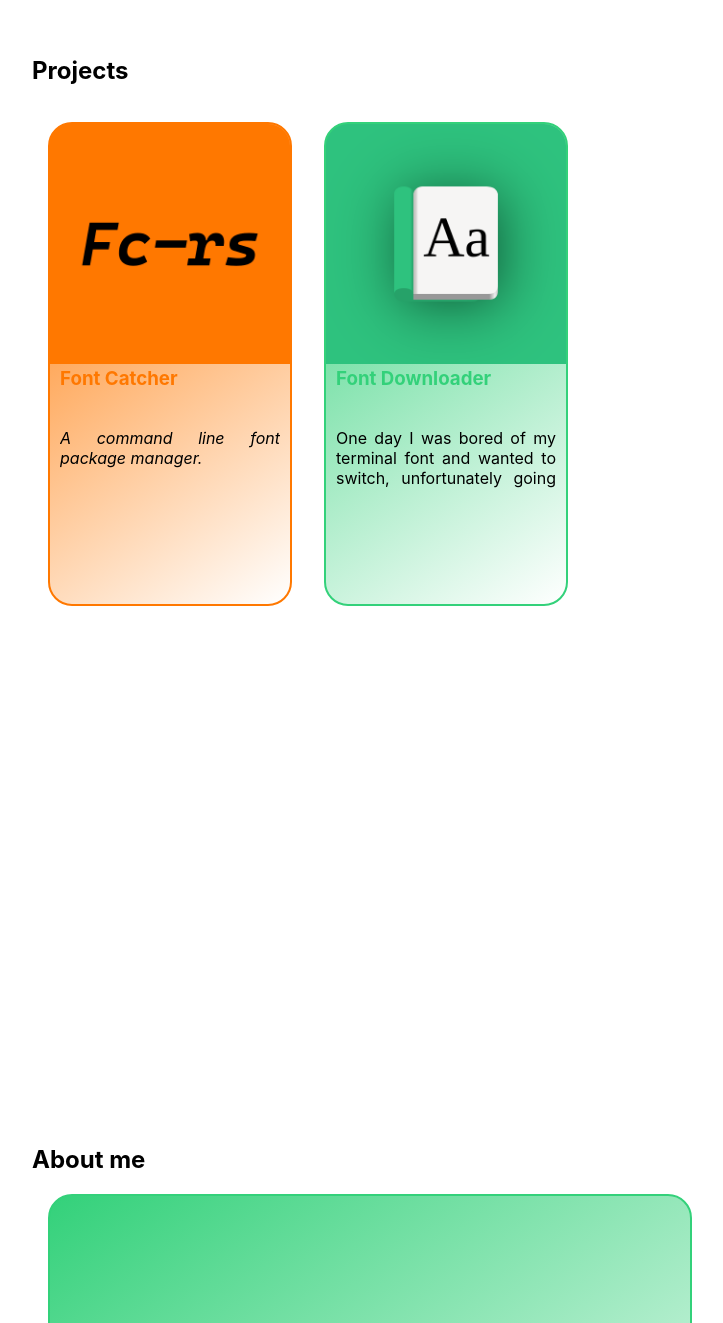
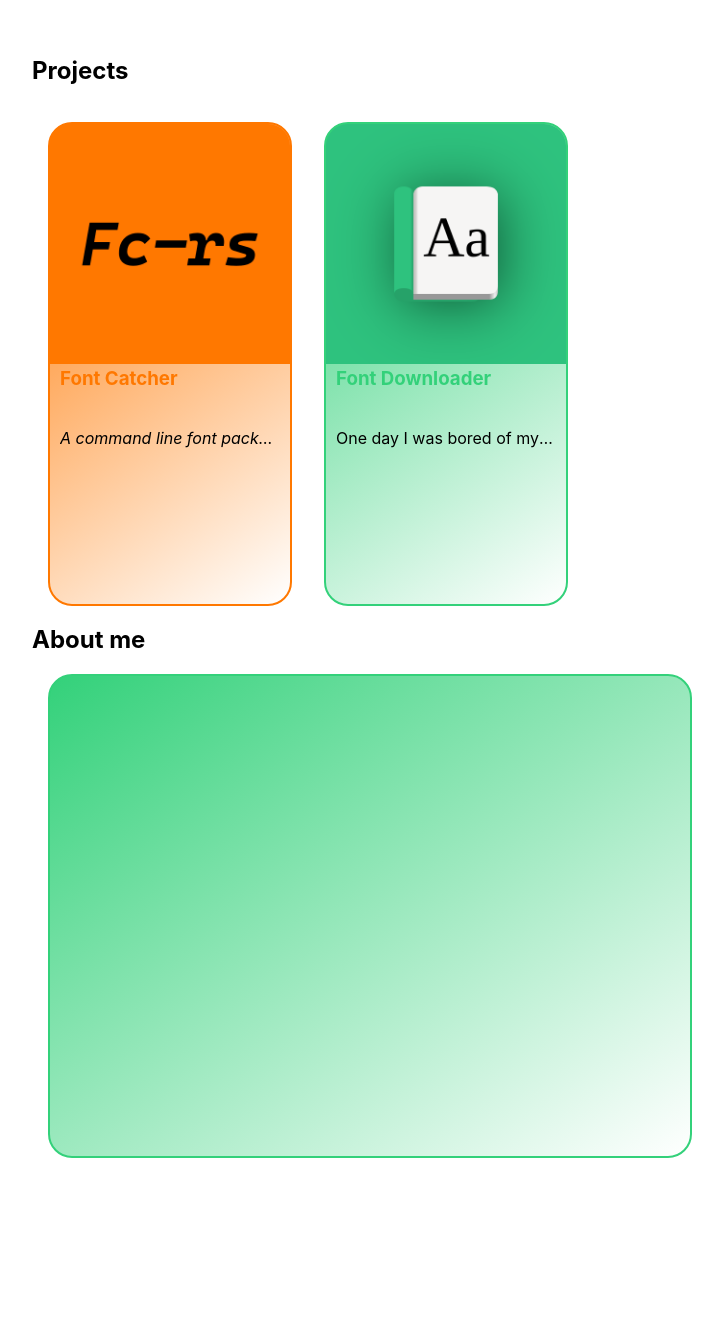
Before and after one commit to GustavoPeredo/Website, a Next.js app: page / in a window 1280 px wide. Shown: the part 652-1975 px from the top of the page, without its empty margins (288-1011 px from the left). After the commit the page ends 1850 px from the top, so only its background shows below. Built offline with nearby package versions, Linux system fonts and the light colour scheme.

Commit message:
Fix scroller

```diff
--- a/pages/index.js
+++ b/pages/index.js
@@ -49,6 +49,7 @@ export default function Home(props) {
 		<h2>
 			Projects
 		</h2>
+		<div className="scroller">
 		{props.projectMaps.map(projectMap =>
 			<Link href={'/projects/' + projectMap.project}><a>
 			<div className={'box ' + projectMap.color}>
@@ -62,7 +63,7 @@ export default function Home(props) {
 			</div>
 			</a></Link>
 		)}
-	  	<div className="scroller"></div>
+	  	</div>
 		<h2>
 			About me
 		</h2>
```
